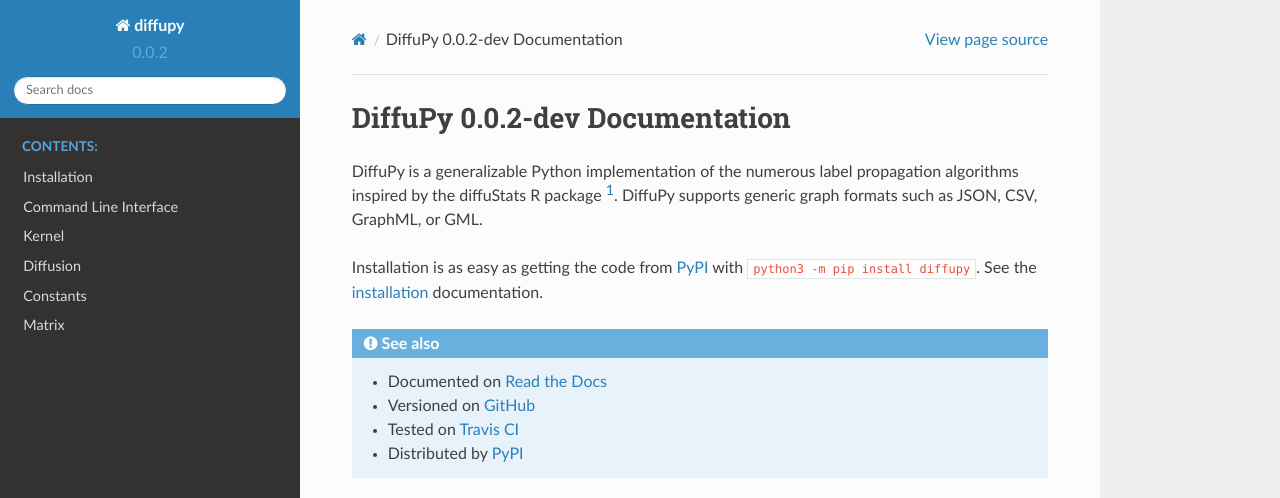
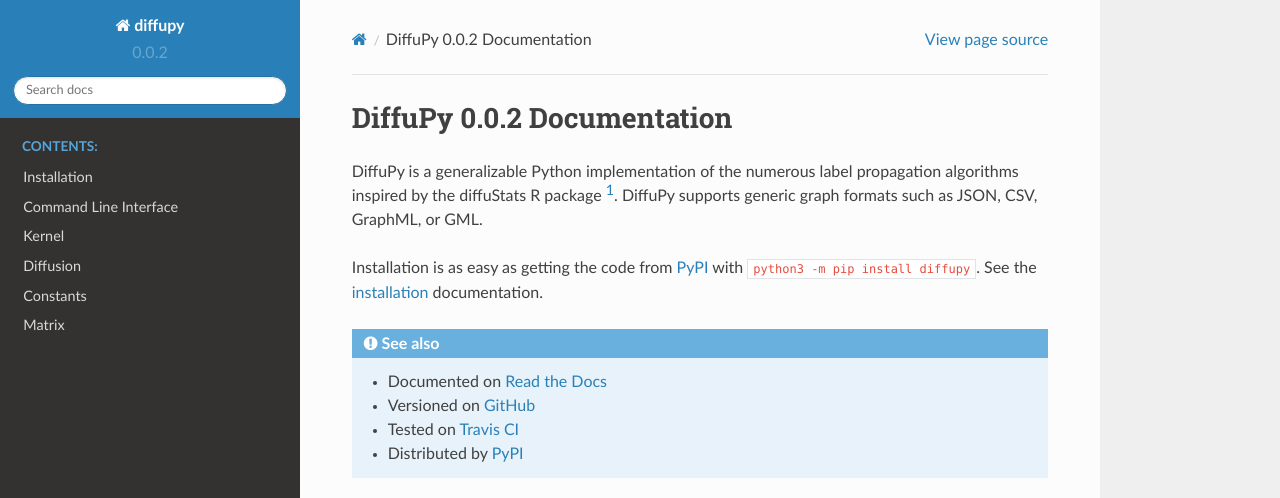
Before and after one commit to multipaths/DiffuPy, a Sphinx documentation site: the page built from docs/source/index.rst, in a window 1280 px wide and 1361 px high, cut to the strip 0-498 px from the top of the window. Built offline with Sphinx 7.4.7 and the Read the Docs theme 2.0.0, drawn with Linux system fonts in a browser that asks for light colours.

Commit message:
Bump version: 0.0.2-dev → 0.0.2

```diff
--- a/docs/source/conf.py
+++ b/docs/source/conf.py
@@ -21,7 +21,7 @@ project = 'diffupy'
 copyright = '2019,  Josep Marín-Llaó, Sergi Picart Armada, Daniel Domingo-Fernández'
 author = ' Josep Marín-Llaó, Sergi Picart Armada, Daniel Domingo-Fernández'
 
-release = '0.0.2-dev'
+release = '0.0.2'
 
 parsed_version = re.match(
     '(?P<major>\d+)\.(?P<minor>\d+)\.(?P<patch>\d+)(?:-(?P<release>[0-9A-Za-z-]+(?:\.[0-9A-Za-z-]+)*))?(?:\+(?P<build>[0-9A-Za-z-]+(?:\.[0-9A-Za-z-]+)*))?',
--- a/setup.cfg
+++ b/setup.cfg
@@ -3,7 +3,7 @@
 ##########################
 [metadata]
 name = diffupy
-version = 0.0.2-dev
+version = 0.0.2
 description = Compute diffusion scores over networks
 long_description = file: README.rst
 
```
Also changed, not shown: .bumpversion.cfg.
